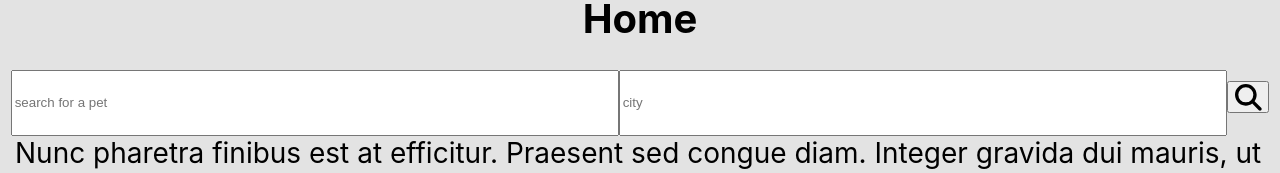
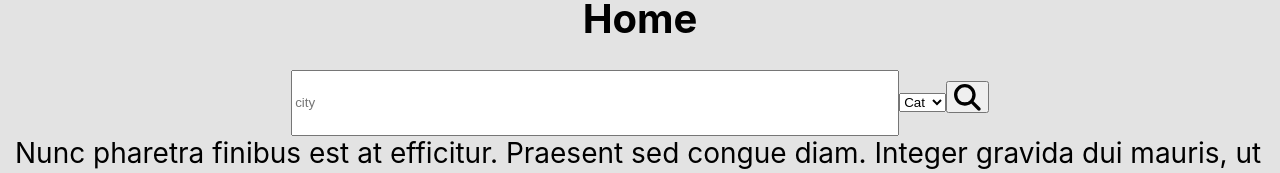
Before and after one commit to qosole/furever-yours, a React (Create React App) app in the folder client/: page / in a window 1280 px wide. Shown: the part 153-326 px from the top of the page. Built offline with nearby package versions, Linux system fonts and the light colour scheme; no server answers.

Commit message:
make pet option a drop-down instead of user being able to input animal type

```diff
--- a/client/src/components/pages/Home.js
+++ b/client/src/components/pages/Home.js
@@ -12,6 +12,9 @@ export default function Home() {
   const [pet, setPet] = useState('');
   const [city, setCity] = useState('');
   const [search, setSearch] = useState({pet:"", city:""});
+  // const [dog, setDog] = useState('Dog');
+  // const [cat, setCat] = useState('Cat');
+
 
 
   return (
@@ -21,18 +24,27 @@ export default function Home() {
       <div className="searchform">
         <form id="form" className="form" >
           <div className="field">
-            <input
+            {/* <input
               type="text"
               placeholder="search for a pet"
               value= {pet}
               onChange={event=>setPet(event.target.value)}
-            />
+            /> */}
             <input
               type="text"
               placeholder="city"
               value= {city}
               onChange={event=>setCity(event.target.value)}
             />
+
+            <select
+            value={pet}
+            onChange={event=>setPet(event.target.value)}
+            >
+                  <option value="Cat"> Cat</option>
+                  <option value="Dog">Dog</option>
+            </select>
+
              <button className="searchbtn"
              onClick={event=>{
               event.preventDefault()
```
